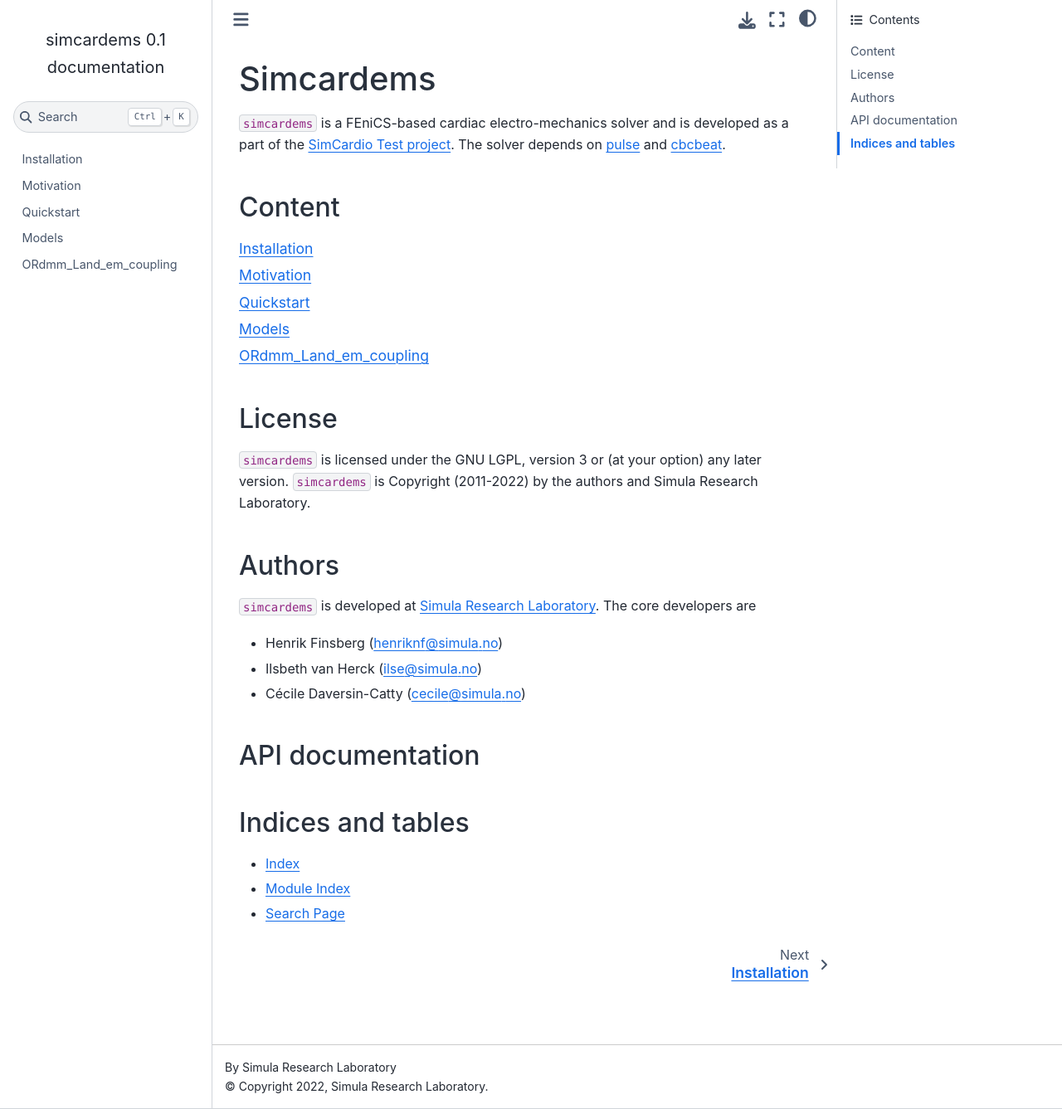
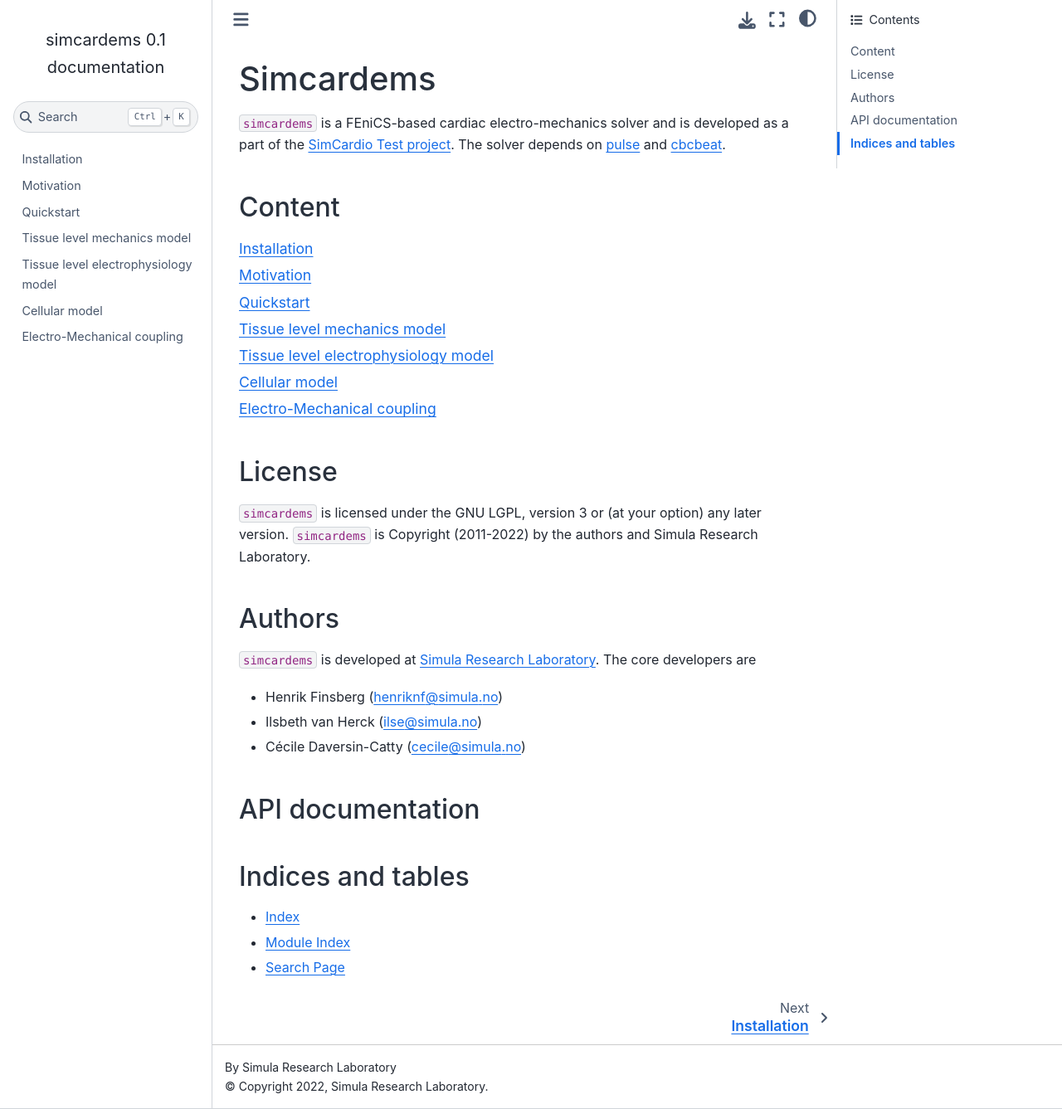
Before and after one commit to ComputationalPhysiology/simcardems, a Sphinx documentation site: the page built from docs/source/index.rst, in a window 1280 px wide and 1337 px high. Shown: the whole window at 83% size. Built offline with Sphinx 7.4.7 and the Sphinx Book theme 1.1.4, drawn with Linux system fonts in a browser that asks for light colours; pages that are not in the unit, such as notebooks, are missing from menus; some of the changed lines change nothing that is shown.

Commit message:
Write about electromechanical coupling

````diff
--- a/docs/source/cell_model.md
+++ b/docs/source/cell_model.md
@@ -1,8 +1,11 @@
+(section:cell)=
+# Cellular model
 
-# ORdmm_Land_em_coupling
+
+## ORdmm_Land_em_coupling
 This document is automatically generated using [gotran](https://pypi.org/project/gotran/)
 
-## Parameters
+### Parameters
 | Name                  | Value                    |
 | --------------------- | ------------------------ |
 | $scale_{\mathcal{I}}$ | $1.02$                   |
--- /dev/null
+++ b/docs/source/electro_mechanical_coupling.md
@@ -0,0 +1,24 @@
+# Electro-Mechanical coupling
+
+In this section we will describe the models that encompasses a cardiac electro-mechanics solver.
+
+A cardiac electro-mechanics model contains several models that integrate the processes happening at the cellular and tissue level. There are three main components involved; a {ref}`section:mechanics`, a {ref}`section:ep` and a  {ref}`section:cell`
+
+The way to think about this is that both the mechanics and the electrophysiology model are 3D models solved on some discretized geometry, i.e a mesh. For each node in the mesh there is a separate cell model, i.e and ODE to be solved, and the way information is passed from the cell model to the tissue model is via some state variables that are common in both. In other words for each time step, we need to recompute the value of some variables that can be obtained through the solution of the cellular ode model.
+
+For the monodomain model in the electrophysiology model, the important variable is the membrane potential, while in the mechanics model the active tension defined in {eq}`active_stress_strain_energy` that represents the strength of the contraction is the important one. Futhermore, the cellular model also contains so called stretch-activated channels that depends on the stretch (equation {eq}`stretch`) of the tissue. Consequently, the stretch needs to be transferred back from the tissue mechanics model to the cell model. This is phenomena is called mechano-electric feedback.
+
+## Variable transfers between models
+
+To ensure stability of the numerical methods for solving the equations, special schemes has to be implemented. This is further discussed in {cite}`sundnes2014improved`.
+
+
+## Solving the EP model and Mechanics models on different meshes
+The electrophysiology model requires high spatial resolution in order to ensure convergent solutions. This is not the case for the mechanics model which can be solved on much coarser meshes whiteout any significant loss of precision. We have therefore implemented a way to solve the EP and mechanics model on different meshes, and interpolate the relevant variables between two meshes.
+
+
+## References
+
+```{bibliography}
+:filter: docname in docnames
+```
--- /dev/null
+++ b/docs/source/electrophysiology_model.md
@@ -0,0 +1,9 @@
+(section:ep)=
+# Tissue level electrophysiology model
+
+
+## References
+
+```{bibliography}
+:filter: docname in docnames
+```
--- a/docs/source/index.rst
+++ b/docs/source/index.rst
@@ -25,8 +25,10 @@
    install
    motivation
    quickstart
-   models
+   mechanics_model
+   electrophysiology_model
    cell_model
+   electro_mechanical_coupling
 
 License
 -------
--- a/docs/source/models.md
+++ b/docs/source/mechanics_model.md
@@ -1,11 +1,6 @@
-# Models
 
-In this section we will describe the models that encompasses a cardiac electro-mechanics solver.
-
-A cardiac electro-mechanics model contains several models that integrate the processes happening at the cellular and tissue level. There are three main components involved; a model for the tissue mechanics that models the motion of the tissue, a model of the electrophysiology at the tissue level and a cellular model.
-
-
-## Mechanics model at the tissue level
+(section:mechanics)=
+# Tissue level mechanics model
 
 The equations of motion at the tissue level can be derived from the conservations laws of linear and angular momentum. The reader is referred to {cite}`holzapfel2000nonlinear` for more details.
 
@@ -23,7 +18,7 @@
 
 where $\Psi$ is the strain energy density function and $\mathbf{F}$ is the deformation gradient.
 
-### Passive mechanics
+## Passive mechanics
 
 We use the model from {cite}`holzapfel2009constitutive` which is given by
 
@@ -40,9 +35,16 @@
 ```
 Here $f$ and $s$ refers to the fiber and sheet direction which in the case of a slab is taken as unit vectors in the $x$- and $y$-direction respectively. $I_1$ is the first principal invariant of the right Cauchy-Green deformation tensor $\mathbf{C} = \mathbf{F}^T \mathbf{F}$, $I_1 = \mathrm{tr} \; \mathbf{C}$, $I_{4_{a}}$ is the stretch along the $a$ direction, i.e $I_{4_{a}} = a \cdot (\mathbf{C} a)$ and $I_{8_{ab}} = a \cdot (\mathbf{C} b)$.
 
-For more info about this model the reader is referred to the original paper. Note that the choice of material model here represents what is called constitutive relations. Constitutive relations is what makes the mechanics model specific to the heart tissue material
+For more info about this model the reader is referred to the original paper. Note that the choice of material model here represents what is called constitutive relations. Constitutive relations is what makes the mechanics model specific to the heart tissue material.
 
-### Active mechanics
+One important quantity that will be relevant for the electromechanical coupling is the *stretch*. While it is common to speak about stretch along a specific direction, we will always refer to stretch as the stretch along the fiber direction $f$,
+
+```{math}
+:label: stretch
+\lambda = |\mathbf{F}f| = \sqrt{(\mathbf{F}f)^T (\mathbf{F}f)}
+```
+
+## Active mechanics
 We know that the heart tissue is able to contract by itself without any external loads. To model the activate contraction of the cardiomyocites we use the active stress approach where the
 active contribution naturally decomposes the total stress into a sum
 of passive and active stresses {cite}`nash2004electromechanical`,
@@ -54,27 +56,23 @@
 Here $\Psi_p$ is the strain energy density function defined in {eq}`holzapfel_full` and
 
 ```{math}
+:label: active_stress_strain_energy
 \Psi_a = \frac{T_a}{2J} ( I_{4_f} - 1)
 ```
-where $J = \mathrm{det} \; \mathbf{F}$ and $T_a$ is the active tension coming from the cellular mechanics model. It is through $T_a$ that we connect the mechanics model to the electrophysiology model.
+where $J = \mathrm{det} \; \mathbf{F}$ and $T_a$ is the active tension coming from the cellular mechanics model.
 
-### Discretization
+## Discretization
 
 Incompressibility is enforced by employing a Lagrange multiplier method where one solves for both the displacement $\mathbf{u}$ and the Lagrange multiplier $p$. The equations are solved using the finite element method discretized using Taylor-hood finite elements with $\mathbb{P}_2$ elements for $\mathbf{p}$ and $\mathbb{P}_1$ elements for $p$.
 
-## Tissue level cardiac electrophysiology
 
+## Software
 
-## Cellular model
-
-For a complete description of the cell model used, see [here](cell_model.md)
-
-## FEniCS
-
-FEniCS is a finite element framework which uses high level symbolic expressions to define the variational forms and that compiles to C++ in order to achieve high performance.
+We use a cardiac mechanics solver called [`pulse`](https://computationalphysiology.github.io/pulse) to declare and solve the mechanics models.
 
 
 ## References
 
 ```{bibliography}
+:filter: docname in docnames
 ```
--- a/docs/source/refs.bib
+++ b/docs/source/refs.bib
@@ -47,3 +47,14 @@
   year      = {2004},
   publisher = {Elsevier}
 }
+
+@article{sundnes2014improved,
+  title     = {Improved discretisation and linearisation of active tension in strongly coupled cardiac electro-mechanics simulations},
+  author    = {Sundnes, Joakim and Wall, S and Osnes, Harald and Thorvaldsen, Tom and McCulloch, Andrew D},
+  journal   = {Computer methods in biomechanics and biomedical engineering},
+  volume    = {17},
+  number    = {6},
+  pages     = {604--615},
+  year      = {2014},
+  publisher = {Taylor \& Francis}
+}
````
Also changed, not shown: .cspell_dict.txt, .pre-commit-config.yaml.
